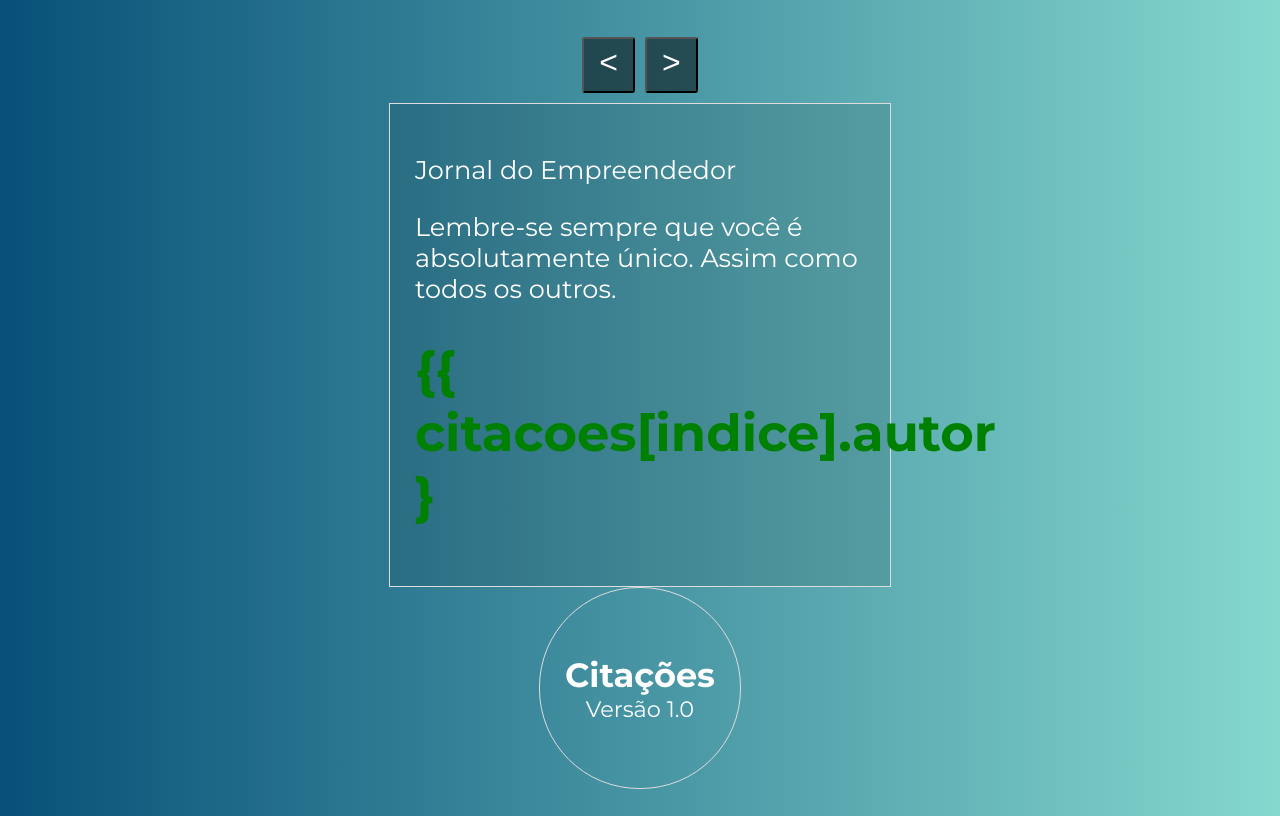
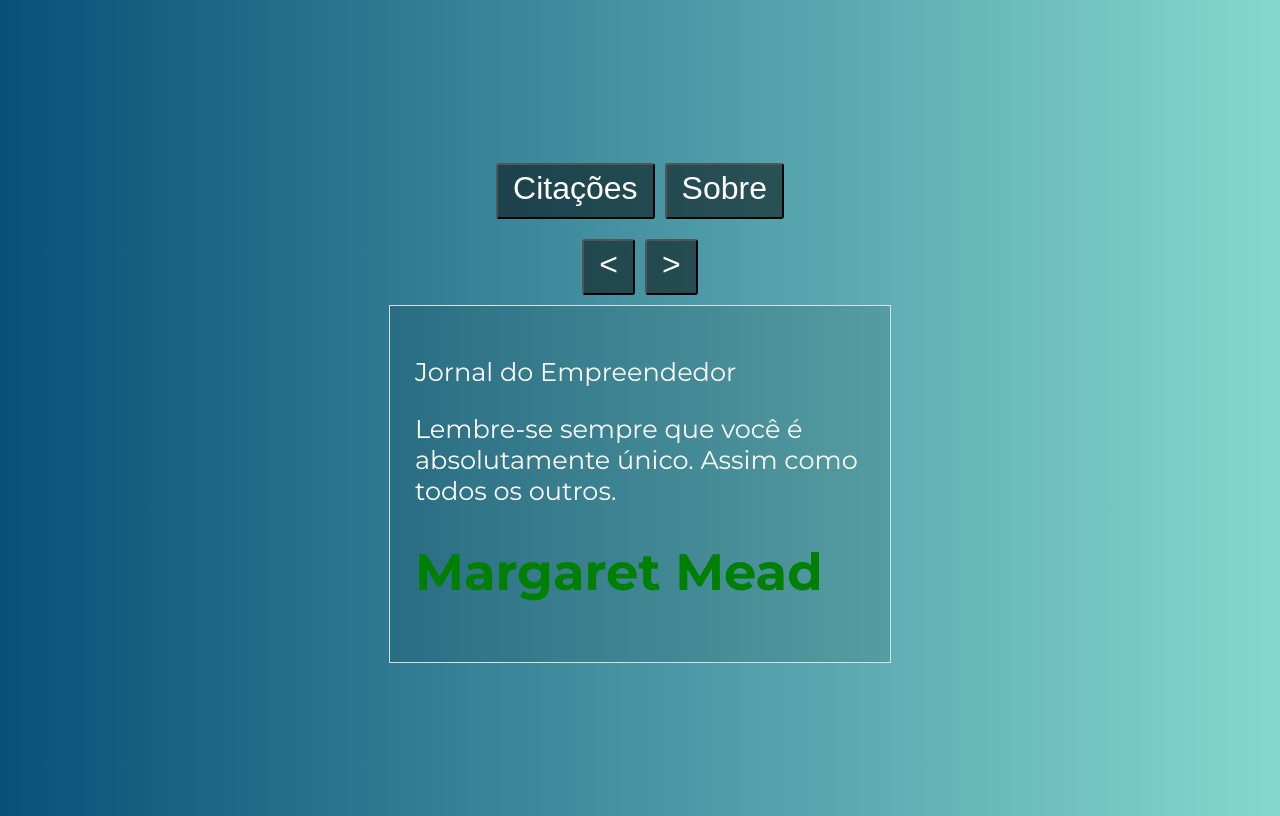
Before and after one commit to hugopedro/Vue, a Vue app in the folder componente-avancado/citacoes/citacoes/: page / in a window 1280 px wide. Built offline with nearby package versions, Linux system fonts and the light colour scheme.

Commit message:
Alternando entre Multiplos componentes com componentes Dinamicos

```diff
--- a/componente-avancado/citacoes/citacoes/src/App.vue
+++ b/componente-avancado/citacoes/citacoes/src/App.vue
@@ -1,7 +1,10 @@
 <template>
 	<div id="app">
-		<Citacoes />
-		<Sobre />
+		<span>
+			<button @click="componente = 'Citacoes'">Citações</button>
+			<button @click="componente = 'Sobre'">Sobre</button>
+		</span>
+		<component :is="componente" />
 	</div>
 </template>
 
@@ -10,7 +13,12 @@
 import Sobre from './components/Sobre'
 
 export default {
-	components: { Citacoes, Sobre }
+	components: { Citacoes, Sobre },
+	data() {
+		return {
+			componente: 'Citacoes'
+		}
+	}
 }
 </script>
 
--- a/componente-avancado/citacoes/citacoes/src/components/Citacoes.vue
+++ b/componente-avancado/citacoes/citacoes/src/components/Citacoes.vue
@@ -5,9 +5,9 @@
             <button @click="numero++">&gt;</button>
         </span>
         <Citacao>
-            <h1 slot="autor">{{ citacoes[indice].autor }</h1>
-            <p slot="texto">{{ citacoes[indice].texto }}</p>
+            <p slot="texto"> {{ citacoes[indice].texto }}</p>
             <p slot="fonte">{{ citacoes[indice].fonte }}</p>
+            <h1 slot="autor">{{citacoes[indice].autor}} </h1>
         </Citacao>
     </div>
 </template>
```
